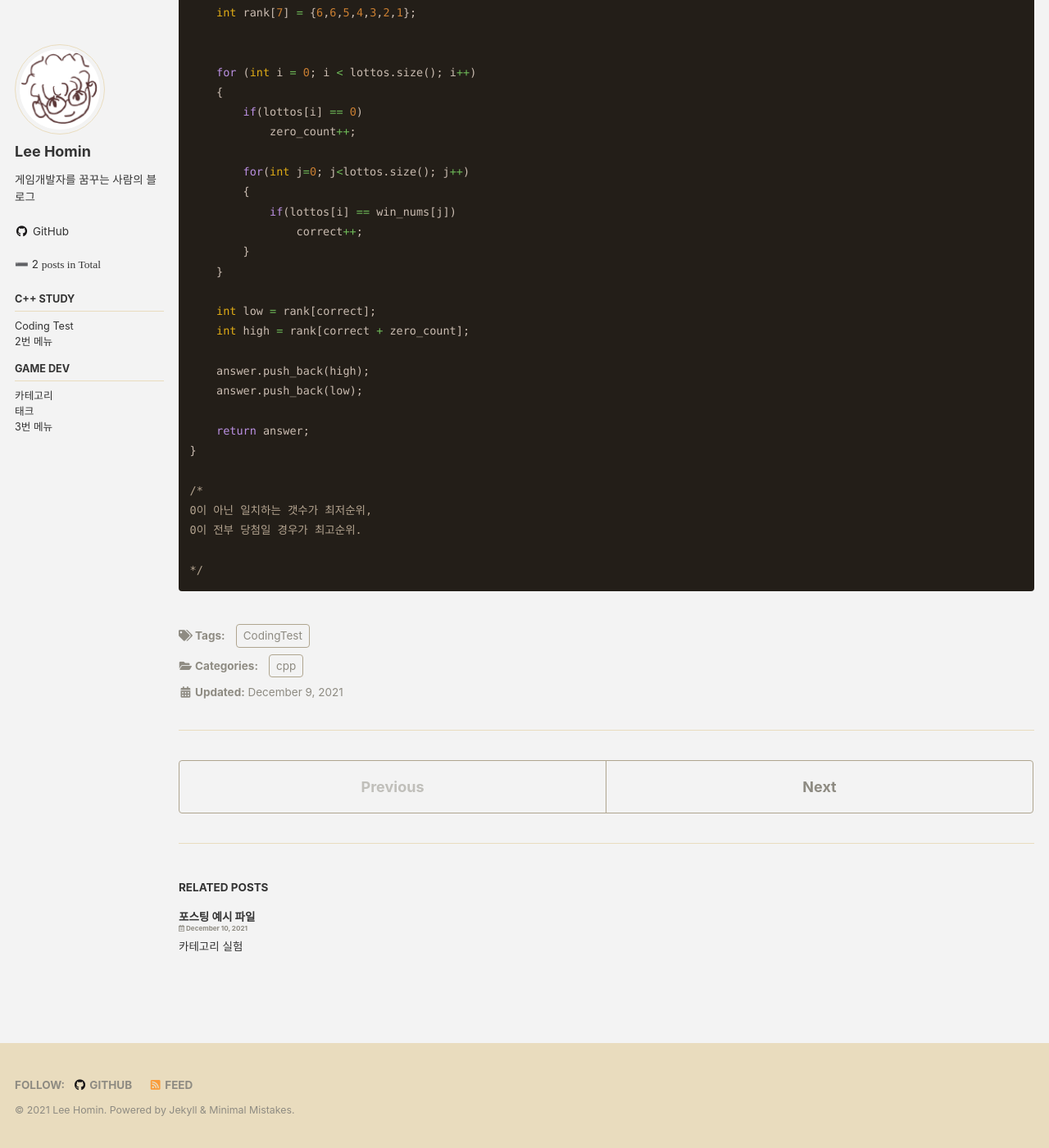
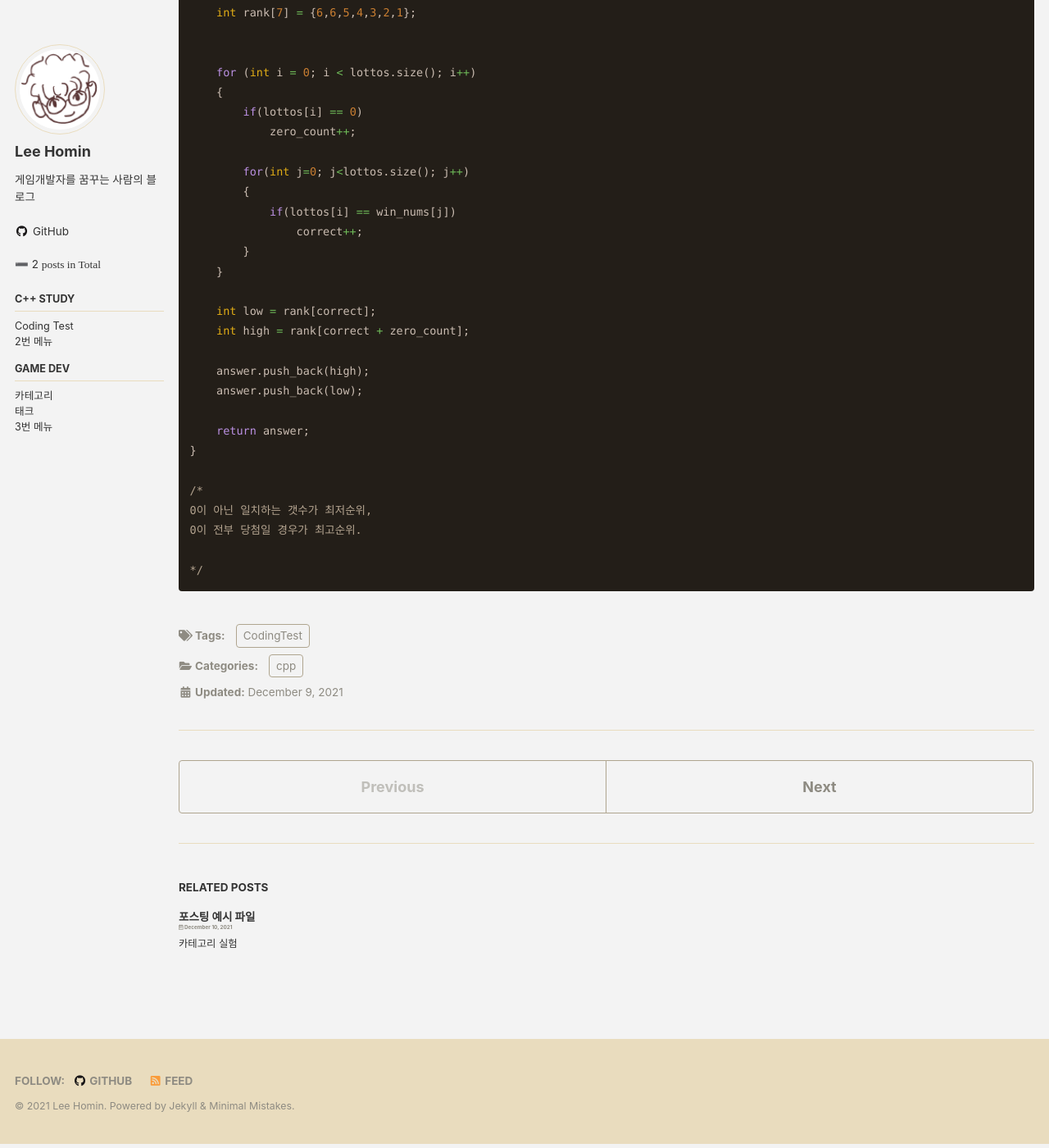
Before and after one commit to Squidward79/Squidward79.github.io, a Jekyll site: the page built from _posts/Programmers/2021-12-09-[프로그래머스].md, in a window 1280 px wide and 1400 px high, scrolled down 672 px. Shown: the whole window at 82% size. Built offline with Jekyll 4.4.1, drawn with Linux system fonts in a browser that asks for light colours; cached includes are drawn as plain includes.

Commit message:
사이즈 조정

```diff
--- a/_includes/archive-single.html
+++ b/_includes/archive-single.html
@@ -24,7 +24,9 @@
       {% else %}
         <a href="{{ post.url | relative_url }}" rel="permalink">{{ title }}</a>
       {% endif %}
+      <small>
       {% include page__meta.html type=include.type %} <!--한줄 올렸음. 필요시 h2 아래로 내릴것-->
+      </small>
     </h2>
     {% if post.excerpt %}<p class="archive__item-excerpt" itemprop="description">{{ post.excerpt | markdownify | strip_html | truncate: 160 }}</p>{% endif %}
   </article>
--- a/_sass/minimal-mistakes/_archive.scss
+++ b/_sass/minimal-mistakes/_archive.scss
@@ -198,7 +198,7 @@
 
   .page__meta {
     margin: 0 0 4px;
-    font-size: 0.6em;
+    font-size: 0.625em;
   }
 
   .page__meta-sep {
@@ -219,7 +219,7 @@
 
     @include breakpoint($medium) {
       display: block;
-      font-size: $type-size-6;
+      font-size: $type-size-7;
     }
   }
 
```
